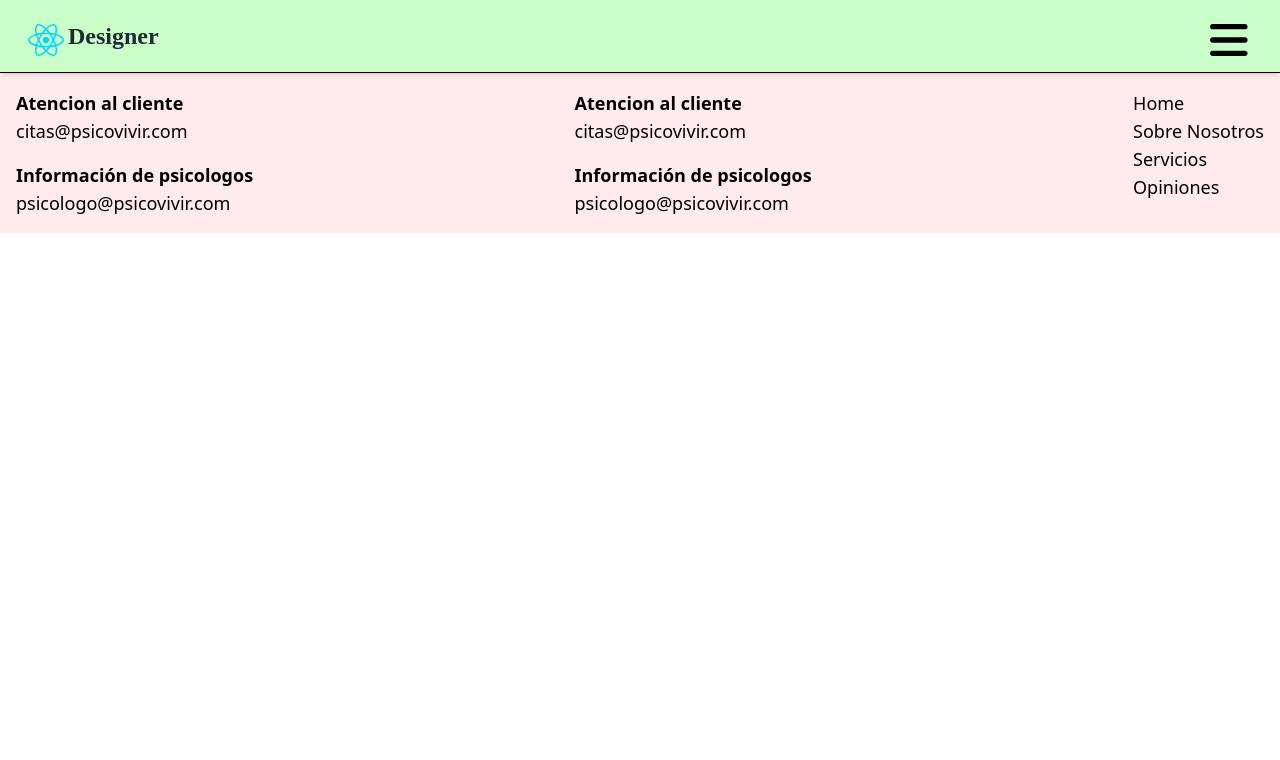
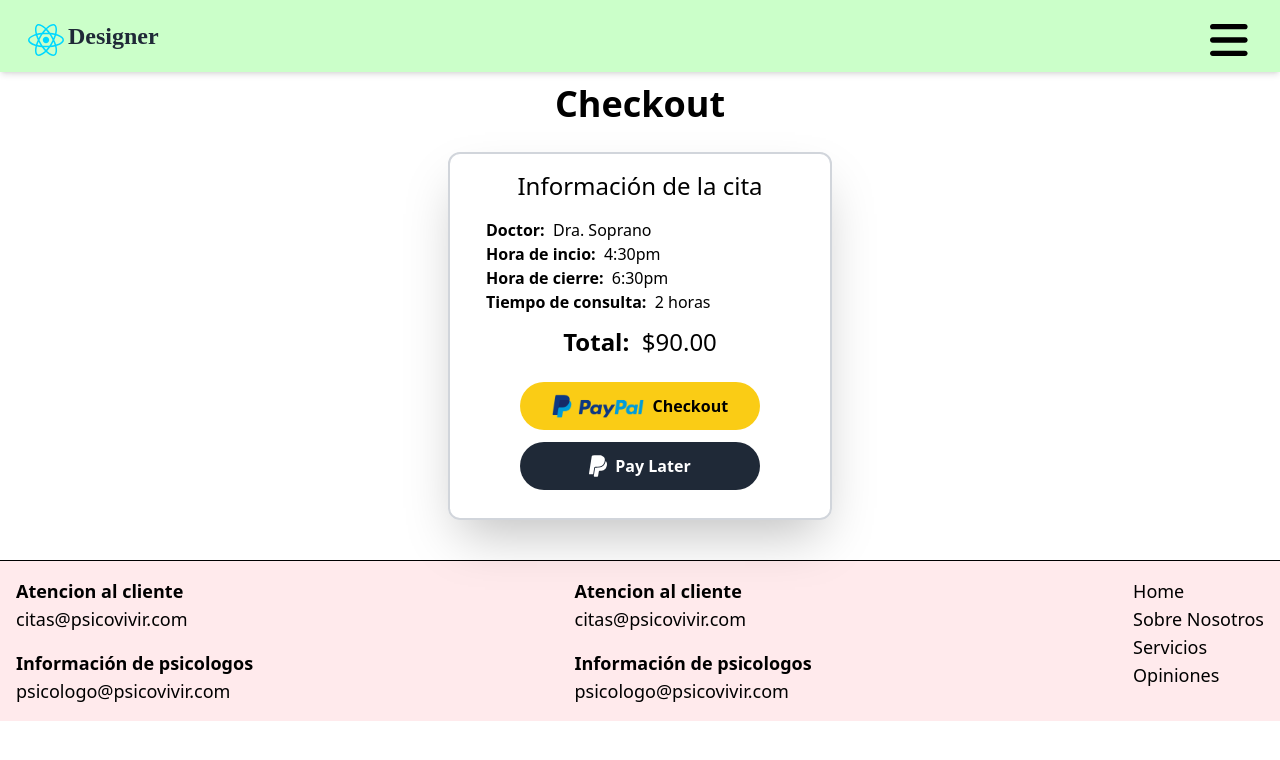
Before and after one commit to ValeriaZampetti/Psico-vivir, a React (Vite) app: page /psico/checkout in a window 1280 px wide. Shown: the top 760 px of the page. Built offline with nearby package versions, Linux system fonts and the light colour scheme; no server answers.

Commit message:
checkout 1.0

```diff
--- a/src/App.tsx
+++ b/src/App.tsx
@@ -6,6 +6,7 @@ import UserLayout from "./layouts/UserLayout";
 import Error404 from "./pages/Error404";
 import Landing from "./pages/Landing";
 import Chat from "./pages/psico/Chat";
+import Checkout from "./pages/psico/Checkout";
 import Profile from "./pages/psico/Profile";
 import Schedule from "./pages/psico/Schedule";
 import Searcher from "./pages/psico/Searcher";
@@ -36,6 +37,7 @@ function App() {
             <Route path="profile/:id" element={<Profile />} />
             <Route path="schedule" element={<Schedule />} />
             <Route path="chat" element={<Chat />} />
+            <Route path="checkout" element={<Checkout />} />
           </Route>
           <Route path="*" element={<LandingLayout />}>
             <Route index element={<Error404 />} />
--- a/src/firebase/api.ts
+++ b/src/firebase/api.ts
@@ -23,6 +23,7 @@ import {
 import { Appointment } from "../interfaces/Appointment";
 import { Client, Doctor } from "../interfaces/Client";
 import { Feedback } from "../interfaces/Feedback";
+
 
 import { auth, db, googleAuthProvider } from "./config";
 
--- a/src/interfaces/Appointment.ts
+++ b/src/interfaces/Appointment.ts
@@ -8,4 +8,5 @@ export interface Appointment {
   date: Timestamp;
   duration: number;
   completed: boolean;
+  paid: boolean;
 }
--- /dev/null
+++ b/src/pages/psico/Checkout.tsx
@@ -0,0 +1,44 @@
+import React from 'react';
+import paypalLogo from "../../assets/images/logo-Paypal.png";
+
+function Checkout() {
+    return (
+        <div className="flex flex-col items-center mb-10">
+            <div className="h-16 flex items-center justify-center font-bold text-4xl mb-4">Checkout</div>
+            <div className="w-5/6 h-auto border-gray-300 border-2 rounded-xl shadow-2xl max-w-sm">
+                <div className="h-8 flex items-center justify-center font-medium text-2xl mb-4 mt-4">Información de la cita</div>
+                <div className="h-6 w-full flex items-center font-medium text-md px-4 smin1:px-9">
+                    <span className="font-bold">Doctor:</span>&nbsp; Dra. Soprano
+                </div>
+                <div className="h-6 w-full flex items-center font-medium text-md px-4 smin1:px-9">
+                    <span className="font-bold">Hora de incio:</span>&nbsp; 4:30pm
+                </div>
+                <div className="h-6 w-full flex items-center font-medium text-md px-4 smin1:px-9">
+                    <span className="font-bold">Hora de cierre:</span>&nbsp; 6:30pm
+                </div>
+                <div className="h-6 w-full flex items-center font-medium text-md px-4 smin1:px-9">
+                    <span className="font-bold">Tiempo de consulta:</span>&nbsp; 2 horas
+                </div>
+                <div className="h-6 w-full flex items-center justify-center font-medium text-2xl px-2 mt-4">
+                    <span className="font-bold">Total:</span>&nbsp; $90.00
+                </div>
+                <div className="flex flex-col items-center pt-7 justify-center text-center content-center center">
+                    <button className="bg-yellow-400 h-12 w-60 rounded-full hover:scale-105">
+                        <div className="flex justify-center gap-2">
+                            <img src={paypalLogo} alt="paypal-logo" className="h-6" />
+                            <div className="font-bold">Checkout</div>
+                        </div>
+                    </button>
+                    <button className="bg-gray-800 h-12 w-60 rounded-full mt-3 mb-7 hover:scale-105">
+                        <div className="flex justify-center gap-2">
+                            <img src="../../src/assets/icons/paypal.svg" alt="paypal-logo" className="h-6" />
+                            <div className="font-bold text-white">Pay Later</div>
+                        </div>
+                    </button>
+                </div>
+            </div>
+        </div>
+    )
+}
+
+export default Checkout;
--- a/tailwind.config.cjs
+++ b/tailwind.config.cjs
@@ -5,6 +5,7 @@ module.exports = {
     screens: {
       "smax1": {"max": "1080px"},
       "smax2": {"max": "900px"},
+      "smin1": {"min": "380px"}
     },
     extend: {
       colors: {
```
Also changed, not shown: src/assets/icons/paypal.svg (added), src/assets/images/logo-Paypal.png (added).
